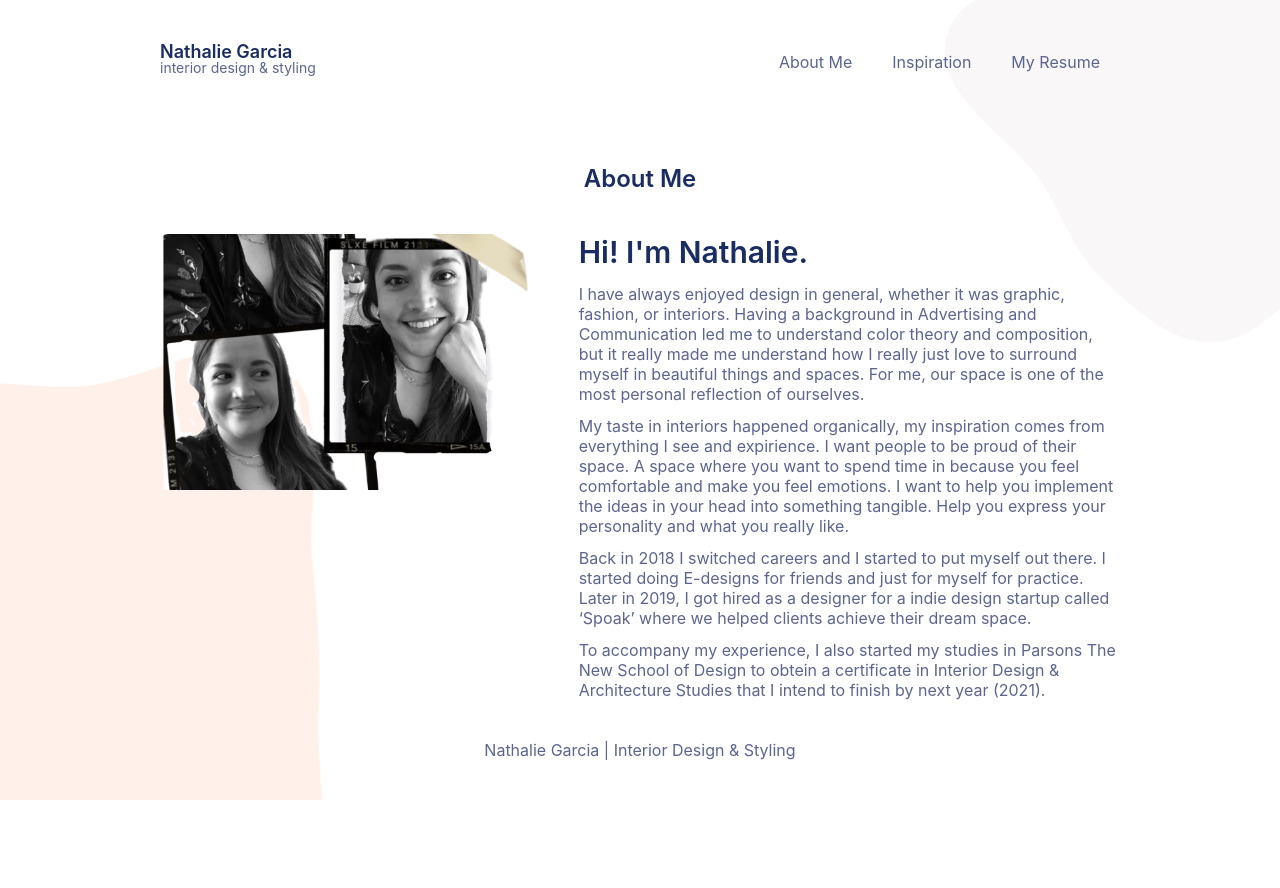
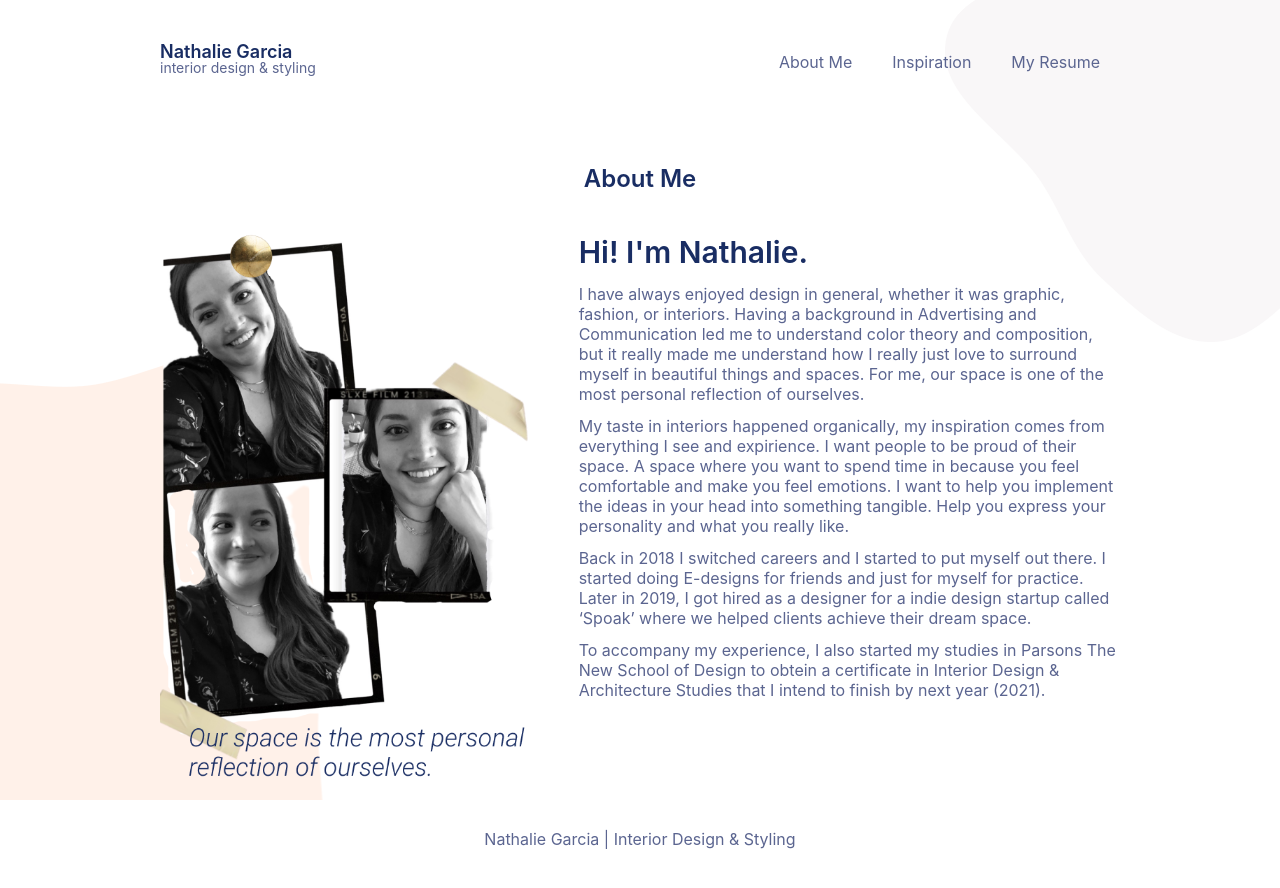
Before and after one commit to btn0s/ng-portfolio, a Next.js app: page /about in a window 1280 px wide. Before the commit the page ends 800 px from the top, so only its background shows below. Built offline with nearby package versions, Linux system fonts and the light colour scheme.

Commit message:
fix about image

```diff
--- a/pages/about.js
+++ b/pages/about.js
@@ -6,11 +6,7 @@ const About = () => {
           <h3 className="h3 my-10 text-center">About Me</h3>
           <div className="flex flex-col md:flex-row md:-mx-4">
             <div className="w-full md:w-5/12 mb-5 md:mb-0 md:mx-4">
-              <img
-                src="me.png"
-                alt="Nathalie"
-                className="rounded-lg h-64 w-full object-cover"
-              />
+              <img src="me.png" alt="Nathalie" className="rounded-lg w-full" />
             </div>
             <div className="w-full md:w-7/12 md:mx-4">
               <h2 className="h2 mb-3">Hi! I'm Nathalie.</h2>
```
